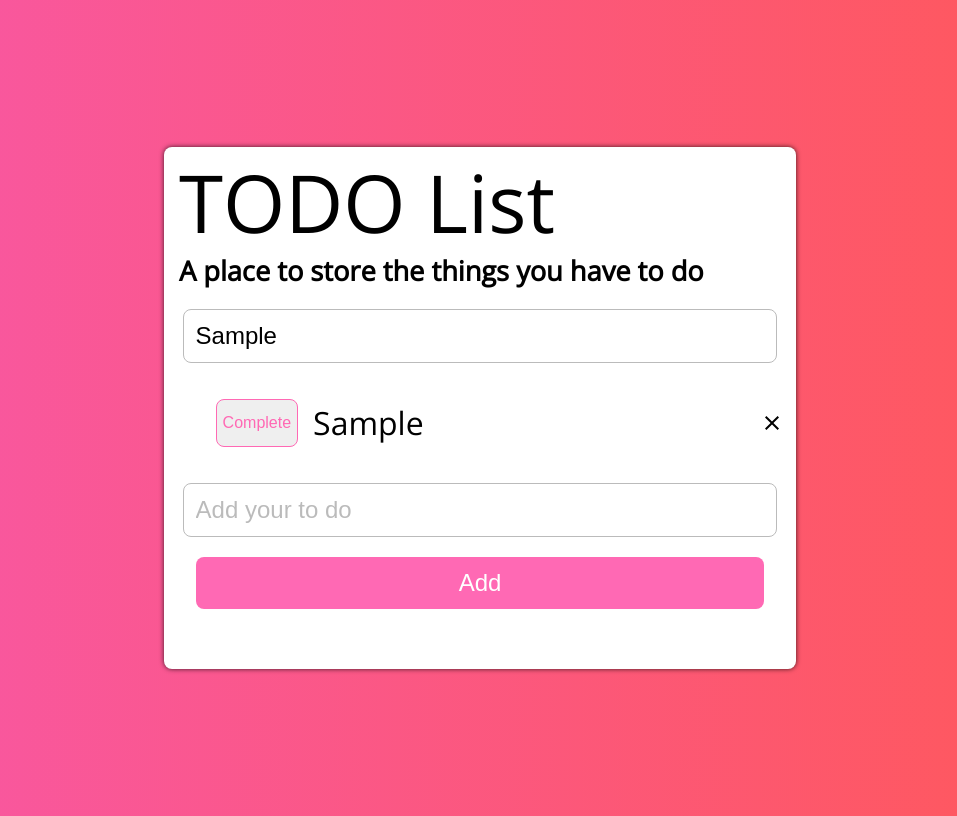
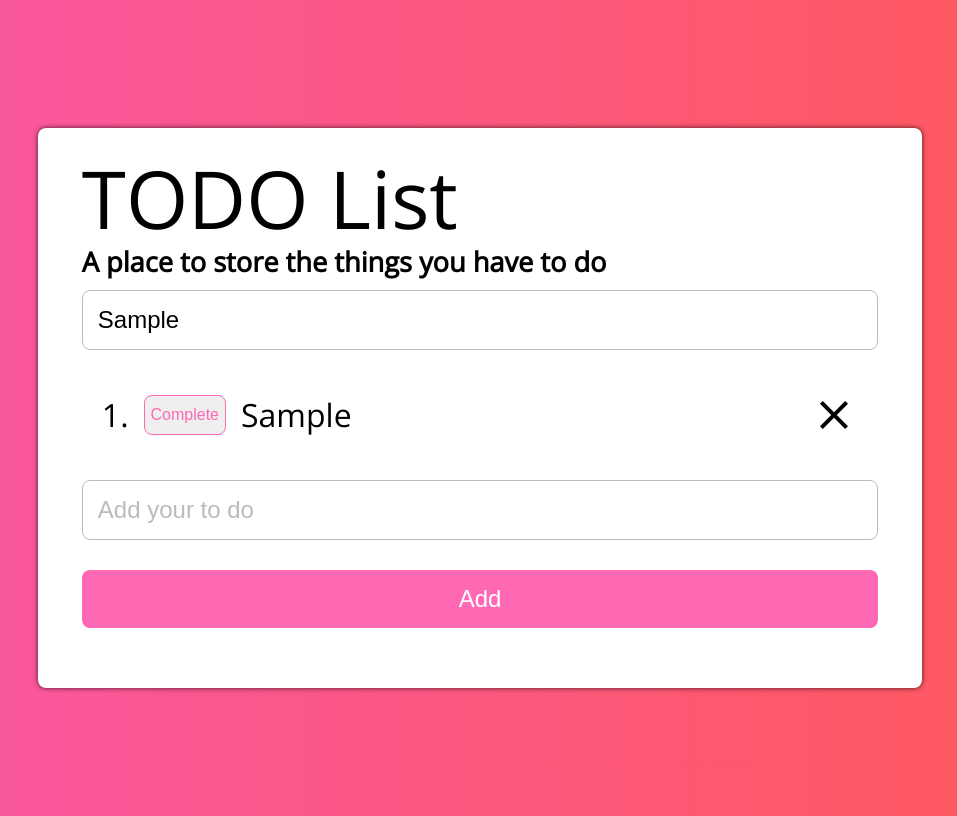
Before and after one commit to sybrid1982/-Bridges-ToDoList, a plain HTML site: page index.html in a window 1280 px wide. Both pictures are taken after typing "Sample", "Sample" into the empty fields and a click on the button "Add". Shown: the whole page, without its empty margins (160-1117 px from the left). Drawn offline with nearby package versions, Linux system fonts and the light colour scheme.

Commit message:
solved button and input lining up

```diff
--- a/css/styles.css
+++ b/css/styles.css
@@ -1,6 +1,5 @@
 /* HTML5 display-role reset for older browsers */
-article, aside, details, figcaption, figure,
-footer, header, hgroup, menu, nav, section {
+article, aside, details, figcaption, figure, footer, header, hgroup, menu, nav, section {
 	display: block;
 }
 body {
@@ -12,11 +11,11 @@ ol, ul {
 blockquote, q {
 	quotes: none;
 }
-blockquote:before, blockquote:after,
-q:before, q:after {
+blockquote:before, blockquote:after, q:before, q:after {
 	content: '';
 	content: none;
 }
+
 table {
 	border-collapse: collapse;
 	border-spacing: 0;
@@ -35,7 +34,7 @@ body {
 
 body > section {
     background-color: white;
-    width: 50%;
+    width: 70%;
     border-radius: 8px;
     box-shadow: 0px 0px 5px 0px rgba(0,0,0,0.75);
 }
@@ -47,10 +46,11 @@ body > section {
 
 body input, #addButton {
     width: 90%;
-    margin: 10px;
     font-size: 1.5em;
     border-radius: 8px;
-    padding: .5em;
+    padding: 15px;
+    margin: 15px 0px;
+    box-sizing: border-box;
 }
 
 body input {
@@ -60,6 +60,10 @@ body input {
 body input::placeholder {
     color: #bbb;
     opacity: 1;
+}
+
+body input::value {
+    padding-left: 15px;
 }
 
 #list {
@@ -98,7 +102,7 @@ li button {
 .listItemClass {
     display: flex;
     flex-direction: row;
-    width: 100%;
+    width: 95%;
     margin: 10px 0px;
     align-items: center;
     height: 1.5em;
@@ -115,21 +119,24 @@ li button {
 }
 
 .listItemClass .completeButton {
-    height: 2em;
     border: #ff69b4 solid 1px;
     color: #ff69b4;
     border-radius: 8px;
-    margin-right: 15px;
-    height: 3em;
+    margin: 0px 15px;
+    height: 2.5em;
 }
 
 h1 {
     font-size: 5em;
-    margin: 15px;
+    margin: 0;
+    margin-top: 30px;
     font-weight: 200;
+    width: 90%;
 }
 
 h2 {
     font-size: 1.7em;
-    margin: 15px;
+    margin: 0;
+    margin-top: 10px;
+    width: 90%;
 }
--- a/index.html
+++ b/index.html
@@ -11,18 +11,20 @@
 </head>
 <body>
     <section id='mainBody'>
-        <h1>TODO List</h1>
-        <h2>A place to store the things you have to do</h2>
         <section id='list' ng-controller="ToDoListCtrl as tdlist">
+            <h1>TODO List</h1>
+            <h2>A place to store the things you have to do</h2>
+
             <input type="text" placeholder="Filter your to-dos">
             <ol>
                 <li ng-repeat='listItem in tdlist.list track by $index'>
                     <span class="listItemClass">
+                        <span>{{ $index + 1 }}.</span>
                         <button type='button' class='completeButton' ng-if="!listItem.classes.completed" ng-click="tdlist.completeTask($index);">
                             Complete
                         </button>
                         <span ng-class='listItem.classes'>{{ listItem.text }}</span>
-                        <svg xmlns="http://www.w3.org/2000/svg" width="24" height="24" viewBox="0 0 24 24" ng-click="tdlist.removeFromList($index);" class='deleteButton'>
+                        <svg xmlns="http://www.w3.org/2000/svg" width="48" height="48" viewBox="0 0 24 24" ng-click="tdlist.removeFromList($index);" class='deleteButton'>
                             <path d="M19 6.41L17.59 5 12 10.59 6.41 5 5 6.41 10.59 12 5 17.59 6.41 19 12 13.41 17.59 19 19 17.59 13.41 12z"/>
                             <path d="M0 0h24v24H0z" fill="none"/>
                         </svg>
```
